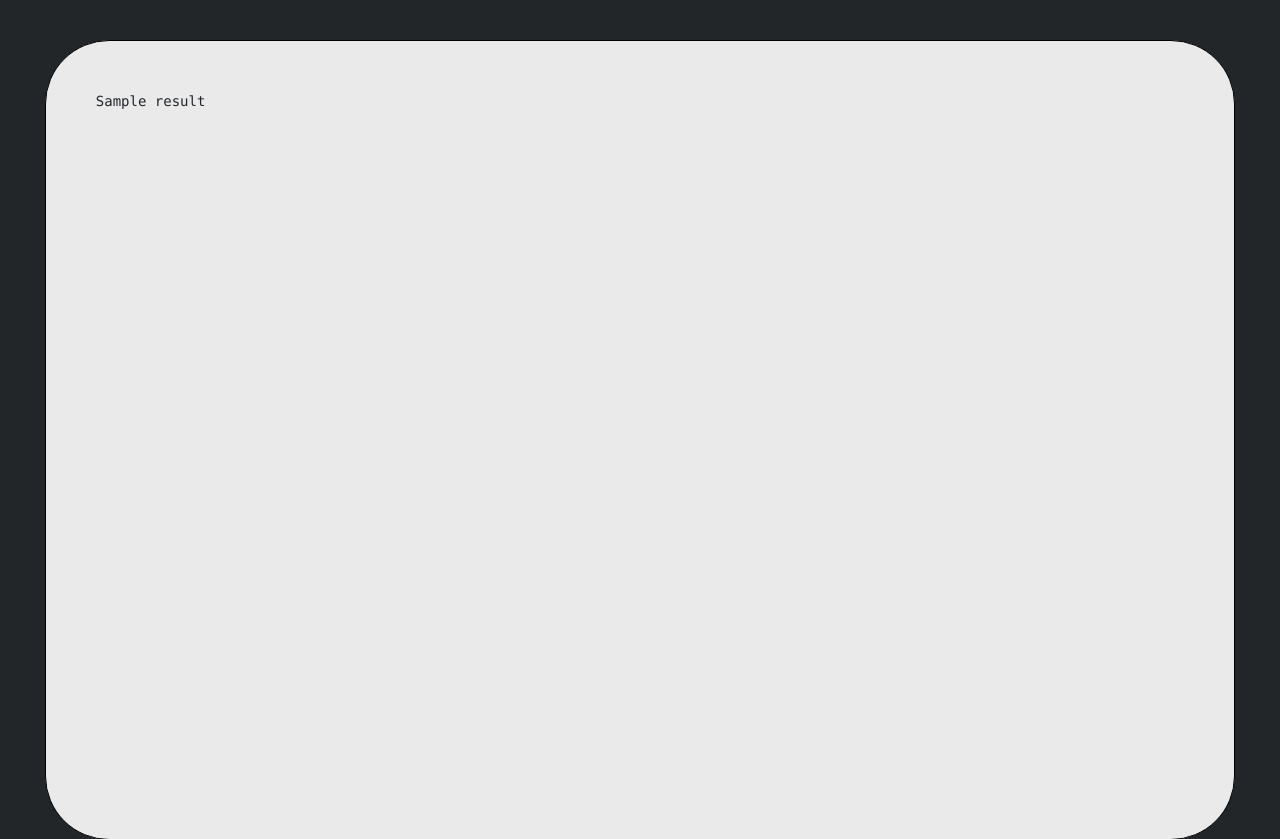
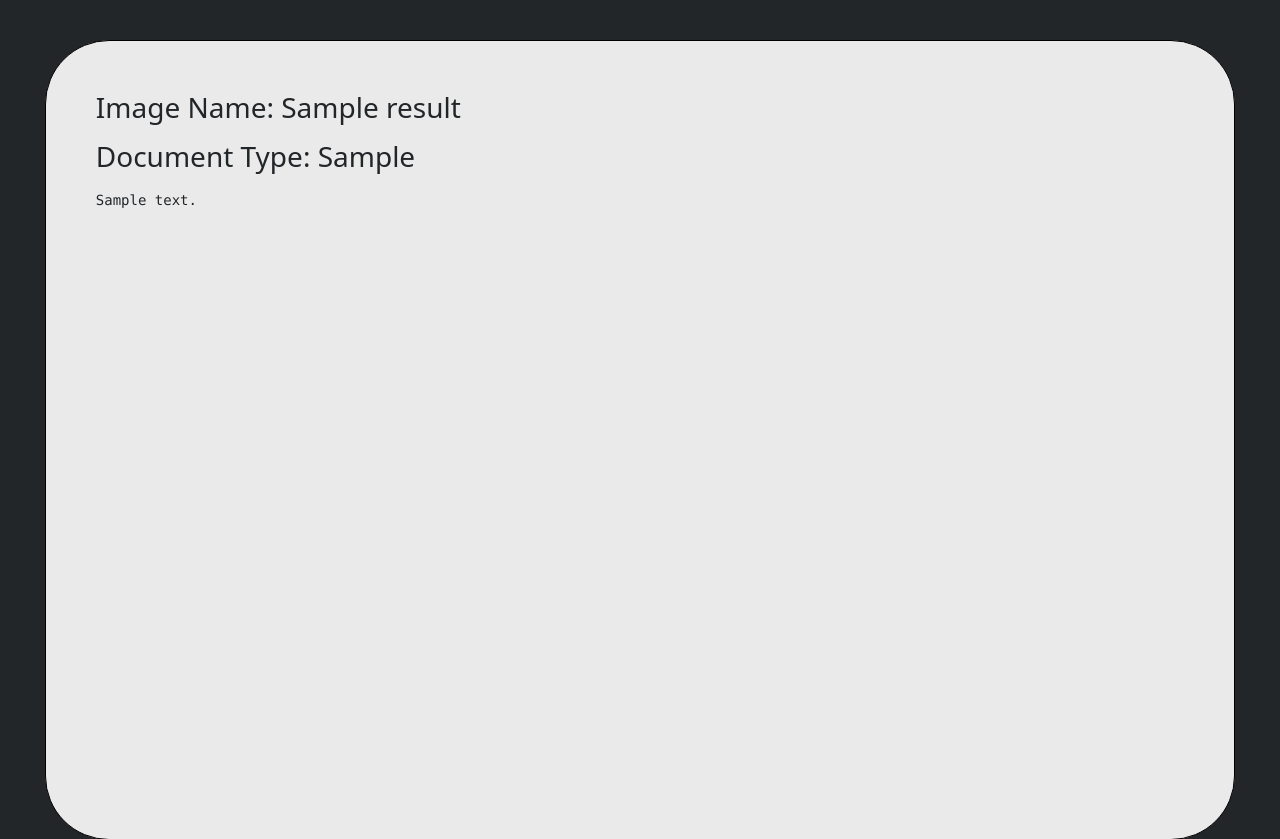
Before and after one commit to ZiniMedAmine/InvoiceScan, a Django app: template invoiceScanProject/invoiceScanApp/templates/selectFormat.html in a window 1280 px wide. Shown: the part 174-1013 px from the top of the page. Run offline with Django 5.2, Linux system fonts and the light colour scheme; the template is opened without the code that fills it: most values are stand-ins (such as "Sample title", 1, 10 or a date in 2020); parts of the project's set-up code (start-up, migrations or seed data) failed here and were passed over; some libraries are stand-ins or nearby versions.

Commit message:
last last last last last last last last

```diff
--- a/invoiceScanProject/invoiceScanApp/static/css/SelectFormat.css
+++ b/invoiceScanProject/invoiceScanApp/static/css/SelectFormat.css
@@ -156,3 +156,7 @@ textarea{
     box-shadow: 0 0 3px 3px #86C232; /* Adjust the values as needed */
     border-color: #86C232;
 }
+.dataTitles{
+    margin-bottom: 2vh;
+    color: #222629;
+}
--- a/invoiceScanProject/invoiceScanApp/templates/selectFormat.html
+++ b/invoiceScanProject/invoiceScanApp/templates/selectFormat.html
@@ -23,12 +23,16 @@
   <div class="DataContainer" id="dataContainer">
     <table id="dataTable">
       {% for result in results %}
-        <tr>
-          <pre class="result-text">{{ result }}</pre>
-          <textarea class="result-textarea form-control" rows ="{{ result.strip.splitlines|length }}" style="display: none;">{{ result }}</textarea>
-          <br/>
-        </tr>
-      {%endfor%}
+      <tr>
+        <h3 class="dataTitles">Image Name: {{ result.image_name }}</h3>
+        <h3 class="dataTitles">Document Type: {{ result.document_type }} </h3>
+      </tr>
+      <tr>
+        <pre class="result-text">{{ result.text }}</pre>
+        <textarea class="result-textarea form-control" rows ="{{ result.text.strip.splitlines|length }}" style="display: none;">{{ result.text }}</textarea>
+        <br/>
+      </tr>
+    {%endfor%}
     </table>
   </div>
 
@@ -68,6 +72,8 @@
         textareaElements[i].style.display = 'block';
         textareaElements[i].value = textElements[i].textContent;
       }
+      textareaElements[0].focus();
+
     });
 
   </script>
--- a/invoiceScanProject/invoiceScanApp/utils.py
+++ b/invoiceScanProject/invoiceScanApp/utils.py
@@ -179,7 +179,6 @@ def organize_data(corrected_text):
     start_time = time.time()
 
     data = model.generate_content(["Context : I will give you a text extracted by Tesseract OCR from images of administrative documents that are used in tunisia, the text is not well ordered. Instruction : classify the document and organize the data, i want the document type and the organized data as output; data: "+corrected_text])
-
     end_time = time.time()
 
     print("Organizing data took: {:.2f} seconds".format(end_time - start_time))
```
Also changed, not shown: invoiceScanProject/invoiceScanApp/views.py (+13 -3 lines), invoiceScanProject/db.sqlite3.
